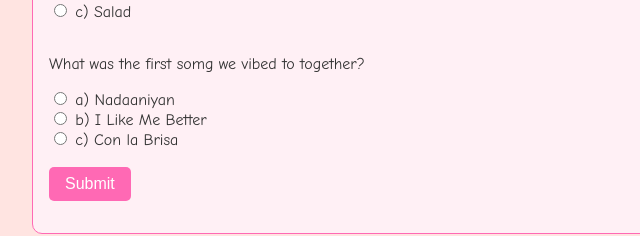
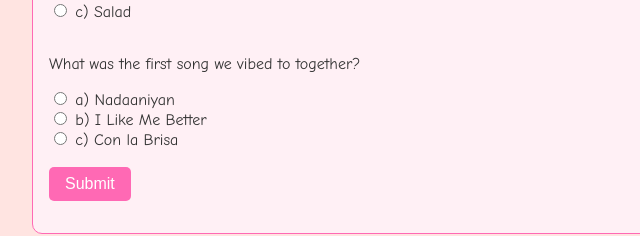
Before and after one commit to Ogni-and-Sansan/1stmonthiversary, a plain HTML site: page index.html in a window 1280 px wide. Shown: the part 2169-2405 px from the top of the page, 0-640 px from the left. Drawn offline with Linux system fonts and the light colour scheme.

Commit message:
Update index.html

```diff
--- a/index.html
+++ b/index.html
@@ -80,7 +80,7 @@
                 <input type="radio" name="q3" value="b"> b) Pizza<br>
                 <input type="radio" name="q3" value="c"> c) Salad<br><br>
 
-                <p>What was the first somg we vibed to together?</p>
+                <p>What was the first song we vibed to together?</p>
                 <input type="radio" name="q4" value="a"> a) Nadaaniyan<br>
                 <input type="radio" name="q4" value="b"> b) I Like Me Better<br>
                 <input type="radio" name="q4" value="c"> c) Con la Brisa<br><br>
```
